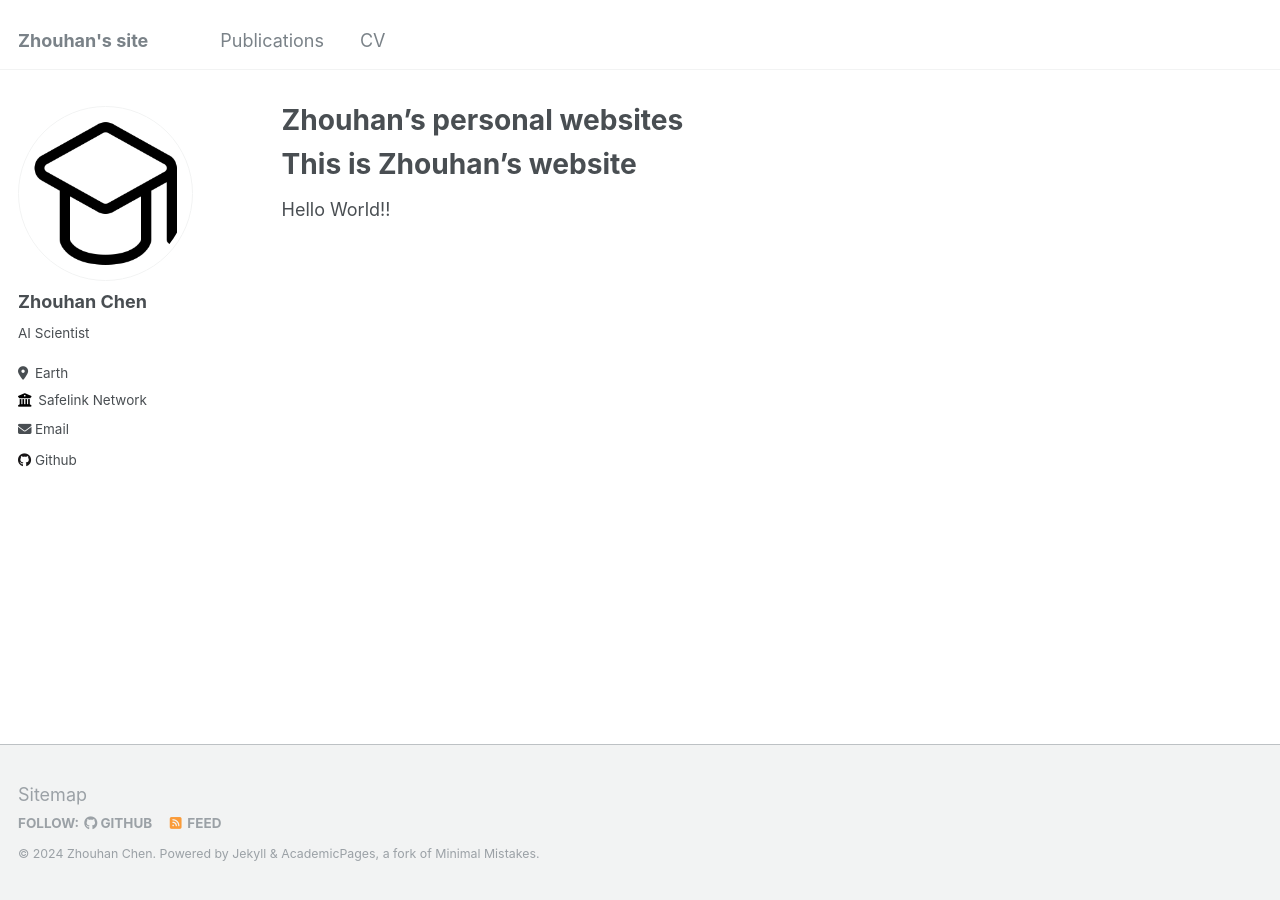
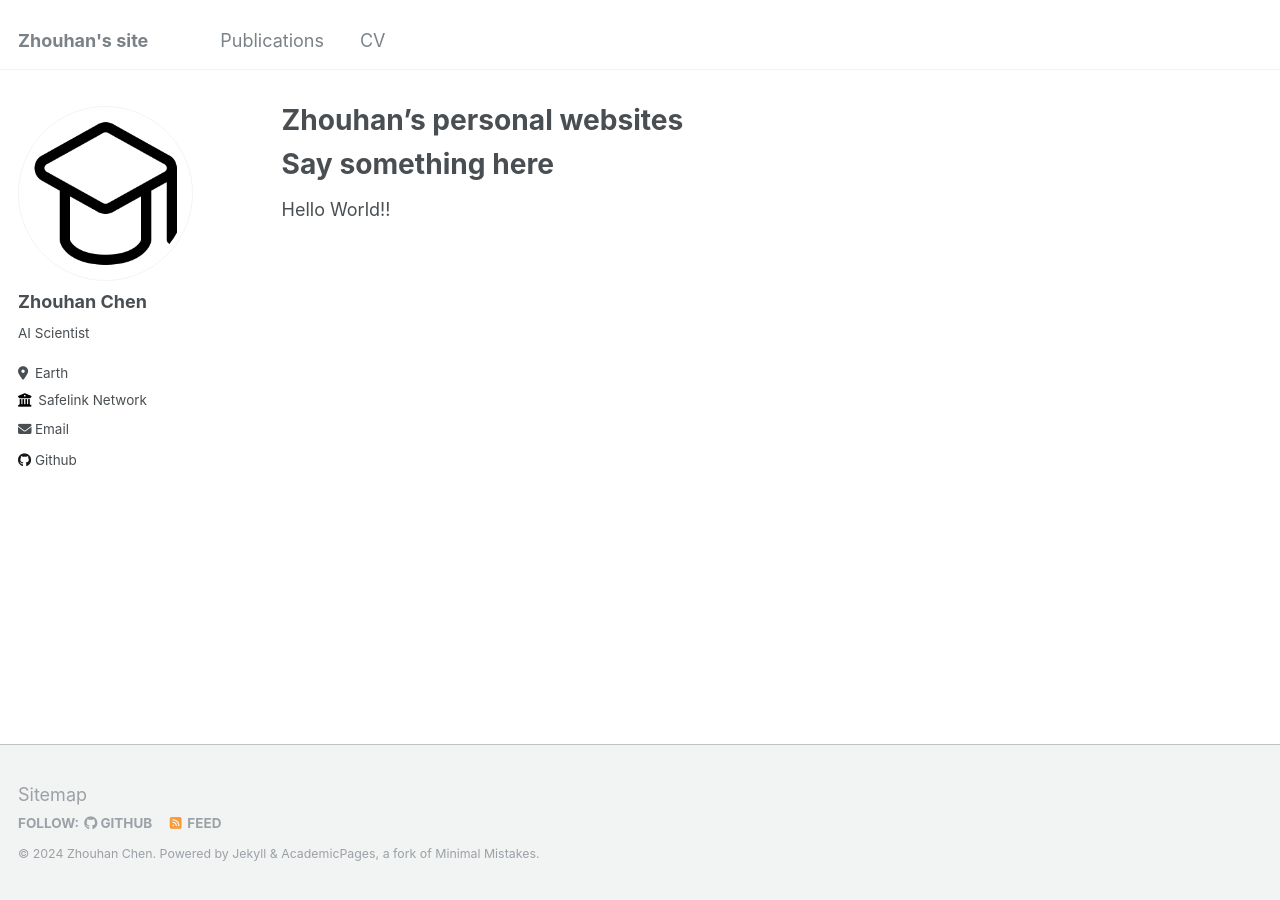
Before and after one commit to zhouhanc/github.io, a Jekyll site: the page built from _pages/about.md, in a window 1280 px wide. Built offline with Jekyll 4.4.1, drawn with Linux system fonts in a browser that asks for light colours.

Commit message:
update url

```diff
--- a/_pages/about.md
+++ b/_pages/about.md
@@ -7,7 +7,7 @@ redirect_from:
   - /about.html
 ---
 
-This is Zhouhan's website
+Say something here
 ======
 
 Hello World!!
```
